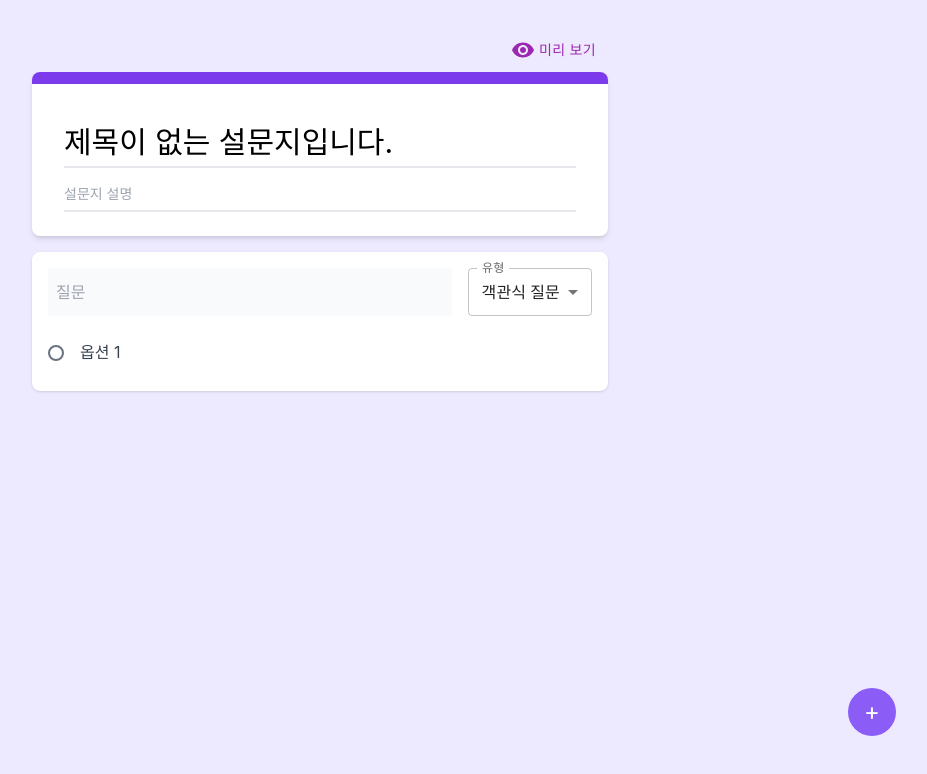
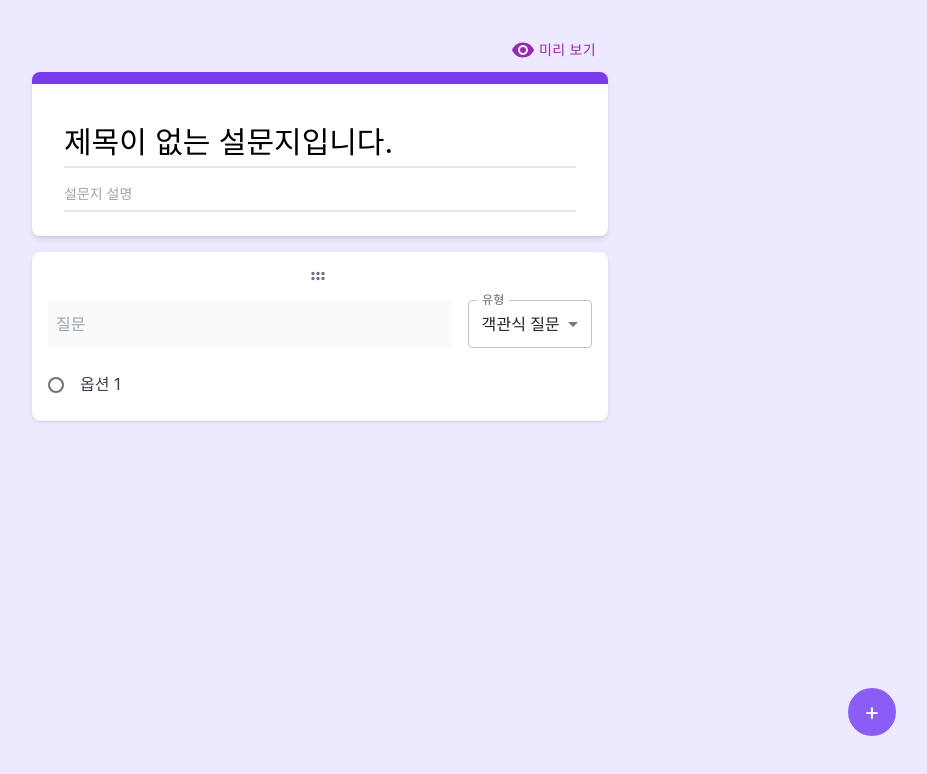
Before and after one commit to jungpyolee/google-survey, a React (Create React App) app: page /edit in a window 1280 px wide. Shown: the top 774 px of the page, without its empty margins (320-1247 px from the left). Built offline with nearby package versions, Linux system fonts and the light colour scheme.

Commit message:
feat: drag&drop logic

```diff
--- a/src/components/Questions.tsx
+++ b/src/components/Questions.tsx
@@ -10,6 +10,8 @@ import {
   changeType,
   removeQuestion,
   copyQuestion,
+  moveQuestion,
+  moveOption,
 } from "../store/surveySlice";
 import clsx from "clsx";
 import {
@@ -23,7 +25,10 @@ import {
 } from "@mui/material";
 import ContentCopyRoundedIcon from "@mui/icons-material/ContentCopyRounded";
 import DeleteOutlineOutlinedIcon from "@mui/icons-material/DeleteOutlineOutlined";
+import DragIndicatorIcon from "@mui/icons-material/DragIndicator";
 import { Clear } from "@mui/icons-material";
+import { DragDropContext, Droppable, Draggable } from "react-beautiful-dnd";
+
 type QuestionType =
   | "short-answer"
   | "long-answer"
@@ -117,18 +122,67 @@ const Questions: React.FC = () => {
     [dispatch],
   );
 
-  const renderQuestion = (question: Question) => {
+  const handleOnDragEnd = (result: any) => {
+    const { source, destination } = result;
+
+    // If dropped outside the list, do nothing
+    if (!destination) return;
+
+    // If the position has not changed, do nothing
+    if (source.index === destination.index) return;
+
+    // Dispatch the action to move the question
+    dispatch(
+      moveQuestion({
+        sourceIndex: source.index,
+        destinationIndex: destination.index,
+      }),
+    );
+    // Ensure focus is updated after drag ends
+    const movedQuestionId = questions[destination.index].id;
+    setFocusedQuestionContainerId(movedQuestionId);
+  };
+
+  const handleOnOptionDragEnd = (result: any) => {
+    // moveOption 액션 디스패치
+    const { source, destination } = result;
+    if (!destination) return;
+    if (
+      source.droppableId === destination.droppableId &&
+      source.index === destination.index
+    )
+      return;
+
+    dispatch(
+      moveOption({
+        questionId: source.droppableId,
+        sourceIndex: source.index,
+        destinationIndex: destination.index,
+      }),
+    );
+  };
+
+  const renderQuestion = (question: Question, index: number) => {
     if (!optionRefs.current[question.id]) {
       optionRefs.current[question.id] = [];
     }
 
     return (
+      <Draggable key={question.id} draggableId={question.id} index={index}>
+        {(provided) => (
           <div
             key={question.id}
             className="my-4 flex flex-col gap-4 rounded-lg bg-white p-4 shadow"
             tabIndex={-1}
             onFocus={() => setFocusedQuestionContainerId(question.id)}
+            ref={provided.innerRef}
+            {...provided.draggableProps}
+            {...provided.dragHandleProps}
           >
+            <div className="h-4 rotate-90 text-center text-xs text-gray-500">
+              <DragIndicatorIcon fontSize="small" />
+            </div>
+
             <div className="flex h-12 gap-4">
               <div className="flex-1">
                 <input
@@ -184,30 +238,57 @@ const Questions: React.FC = () => {
                   />
                 </div>
               ) : (
-            question.options.map((option, index) => (
-              <div key={index} className="relative">
-                <div className="flex items-center gap-2">
+                <DragDropContext onDragEnd={handleOnOptionDragEnd}>
+                  <Droppable droppableId={question.id} direction="vertical">
+                    {(provided) => (
+                      <div
+                        ref={provided.innerRef}
+                        {...provided.droppableProps}
+                        className="flex flex-col gap-2"
+                      >
+                        {question.options.map((option, index) => {
+                          const isLastOption =
+                            question.isEtc &&
+                            index === question.options.length - 1;
+
+                          return (
+                            <Draggable
+                              key={index}
+                              draggableId={`option-${index}`}
+                              index={index}
+                              isDragDisabled={isLastOption}
+                            >
+                              {(provided) => (
+                                <div
+                                  ref={provided.innerRef}
+                                  {...provided.draggableProps}
+                                  {...provided.dragHandleProps}
+                                  className="relative flex items-center gap-2"
+                                >
                                   {question.type === "multiple-choice" && (
-                    <div className="h-4 w-4 rounded-full border-2 border-gray-500"></div>
+                                    <div className="h-4 w-4 rounded-full border-2 border-gray-500 hover:cursor-move"></div>
                                   )}
                                   {question.type === "checkbox" && (
                                     <div className="h-4 w-4 rounded border-2 border-gray-500"></div>
                                   )}
                                   {question.type === "dropdown" && (
                                     <div className="w-3 pr-2">
-                      <span className="text-gray-500">{index + 1}</span>
+                                      <span className="text-gray-500">
+                                        {index + 1}
+                                      </span>
                                     </div>
                                   )}
                                   <input
                                     type="text"
-                    ref={(el) => {
-                      if (el) optionRefs.current[question.id][index] = el;
-                    }}
                                     value={option}
                                     disabled={
-                      question.isEtc && index === question.options.length - 1
+                                      question.isEtc &&
+                                      index === question.options.length - 1
                                     }
-                    onChange={handleOptionChange(question, index)}
+                                    onChange={handleOptionChange(
+                                      question,
+                                      index,
+                                    )}
                                     onFocus={() =>
                                       setFocusedOption({
                                         questionId: question.id,
@@ -215,31 +296,36 @@ const Questions: React.FC = () => {
                                       })
                                     }
                                     onBlur={() =>
-                      setFocusedOption({ questionId: null, optionIndex: null })
+                                      setFocusedOption({
+                                        questionId: null,
+                                        optionIndex: null,
+                                      })
                                     }
                                     className="flex-1 border-b border-transparent p-2 text-gray-700 ring-0 hover:border-gray-300 focus:outline-none focus:ring-0 disabled:border-dotted disabled:bg-white disabled:text-xs disabled:text-gray-500"
                                   />
                                   {question.options.length > 1 && (
                                     <IconButton
                                       size="small"
-                      onClick={handleRemoveOption(question, index)}
+                                      onClick={handleRemoveOption(
+                                        question,
+                                        index,
+                                      )}
                                     >
                                       <Clear />
                                     </IconButton>
                                   )}
                                 </div>
+                              )}
+                            </Draggable>
+                          );
+                        })}
+                        {provided.placeholder}
+                      </div>
+                    )}
+                  </Droppable>
+                </DragDropContext>
+              )}
 
-                <div
-                  className={clsx(
-                    "h-0.5",
-                    focusedOption.questionId === question.id &&
-                      focusedOption.optionIndex === index &&
-                      "animate-expand bg-violet-600",
-                  )}
-                ></div>
-              </div>
-            ))
-          )}
               {question.type !== "short-answer" &&
                 question.type !== "long-answer" &&
                 focusedQuestionContainerId === question.id && (
@@ -322,10 +408,23 @@ const Questions: React.FC = () => {
               )}
             </div>
           </div>
+        )}
+      </Draggable>
     );
   };
 
-  return <div>{questions.map(renderQuestion)}</div>;
+  return (
+    <DragDropContext onDragEnd={handleOnDragEnd}>
+      <Droppable droppableId="questions" direction="vertical">
+        {(provided) => (
+          <div {...provided.droppableProps} ref={provided.innerRef}>
+            {questions.map(renderQuestion)}
+            {provided.placeholder}
+          </div>
+        )}
+      </Droppable>
+    </DragDropContext>
+  );
 };
 
 export default Questions;
```
Lines whose indentation alone changed are shown as unchanged.
